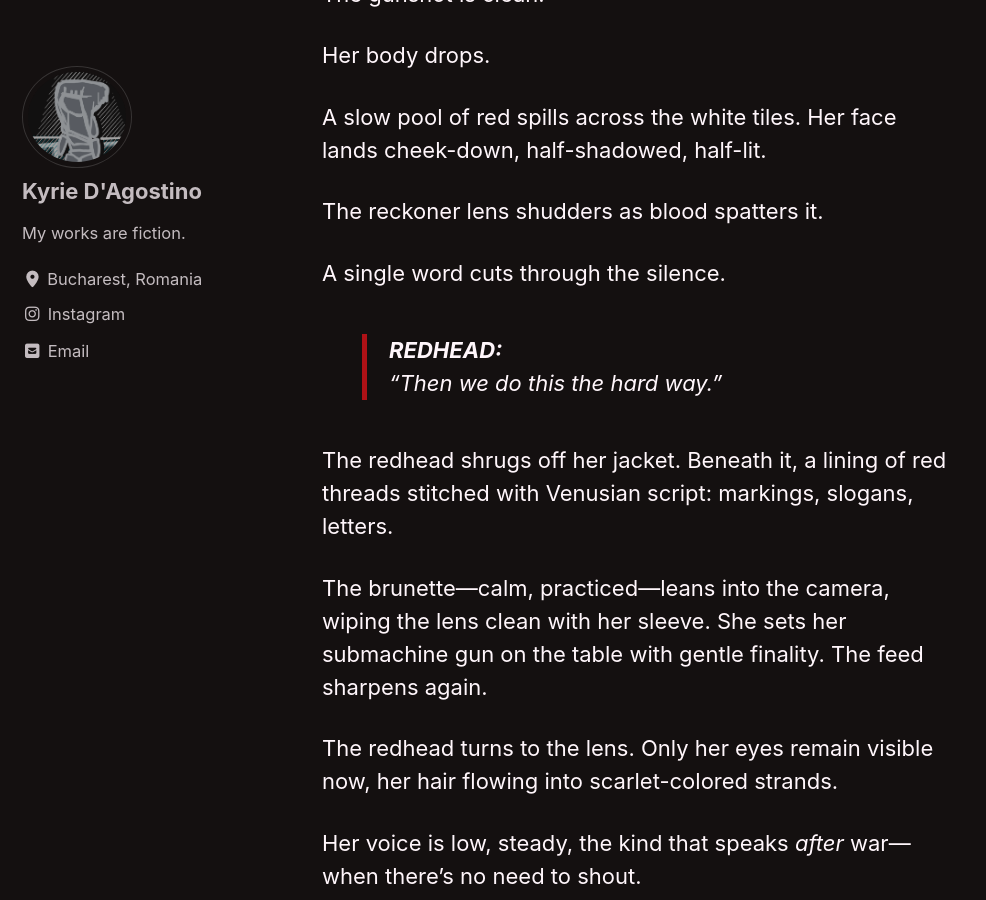
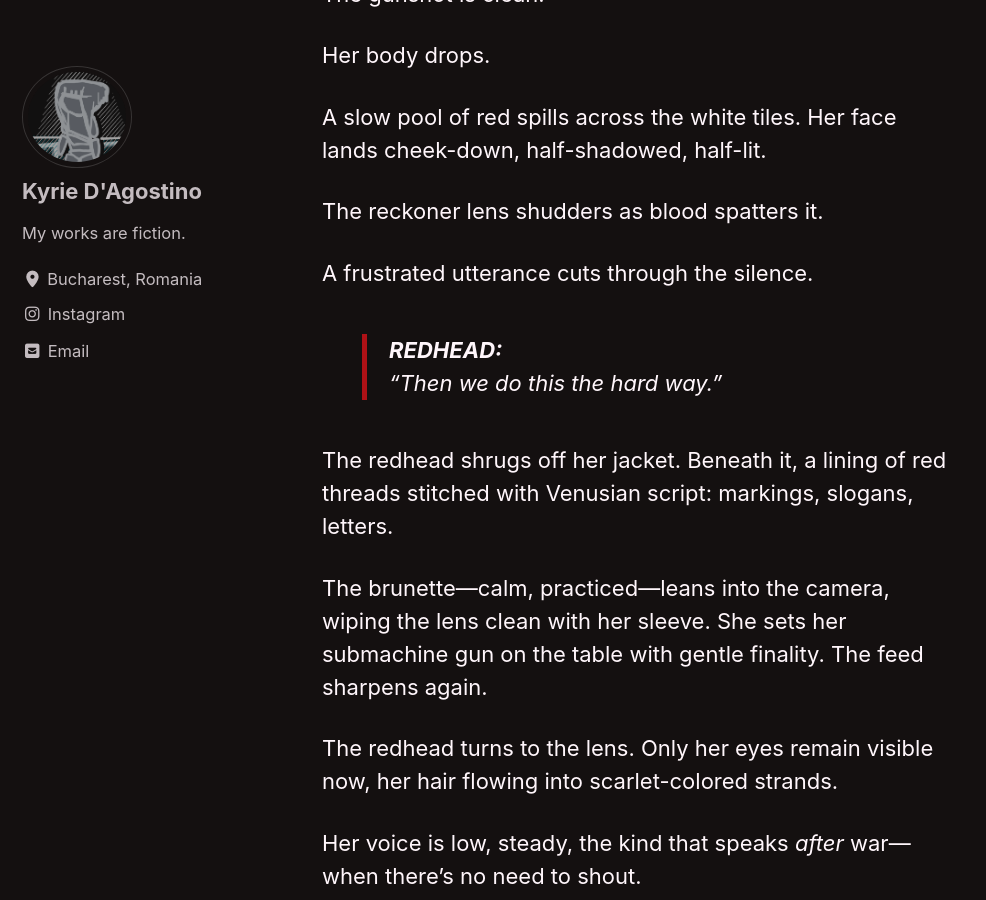
Before and after one commit to kyrie-edelweiss/edelweiss-archive, a Jekyll site: the page built from _pages/red-king.md, in a window 1280 px wide and 900 px high, scrolled down 105594 px. Shown: the whole window, without its empty margins (0-986 px from the left). Built offline with Jekyll 4.4.1, drawn with Linux system fonts in a browser that asks for light colours; cached includes are drawn as plain includes; our own code applies the rules of GitHub Pages for plain Markdown files.

Commit message:
Update red-king.md

```diff
--- a/_pages/red-king.md
+++ b/_pages/red-king.md
@@ -2333,7 +2333,7 @@ A slow pool of red spills across the white tiles. Her face lands cheek-down, hal
 
 The reckoner lens shudders as blood spatters it.
 
-A single word cuts through the silence.
+A frustrated utterance cuts through the silence.
 
 > **REDHEAD:**
 > “Then we do this the hard way.”
```
